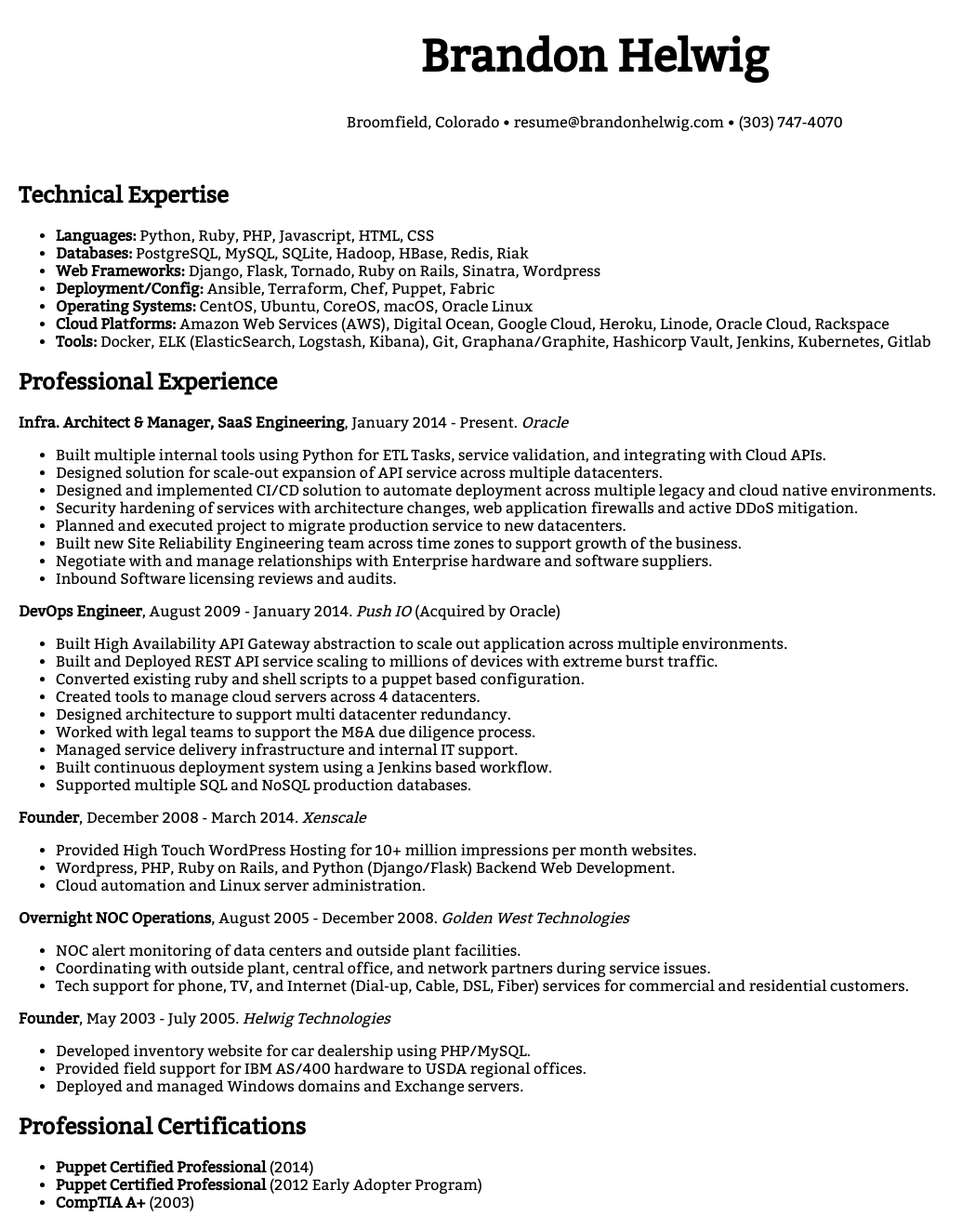
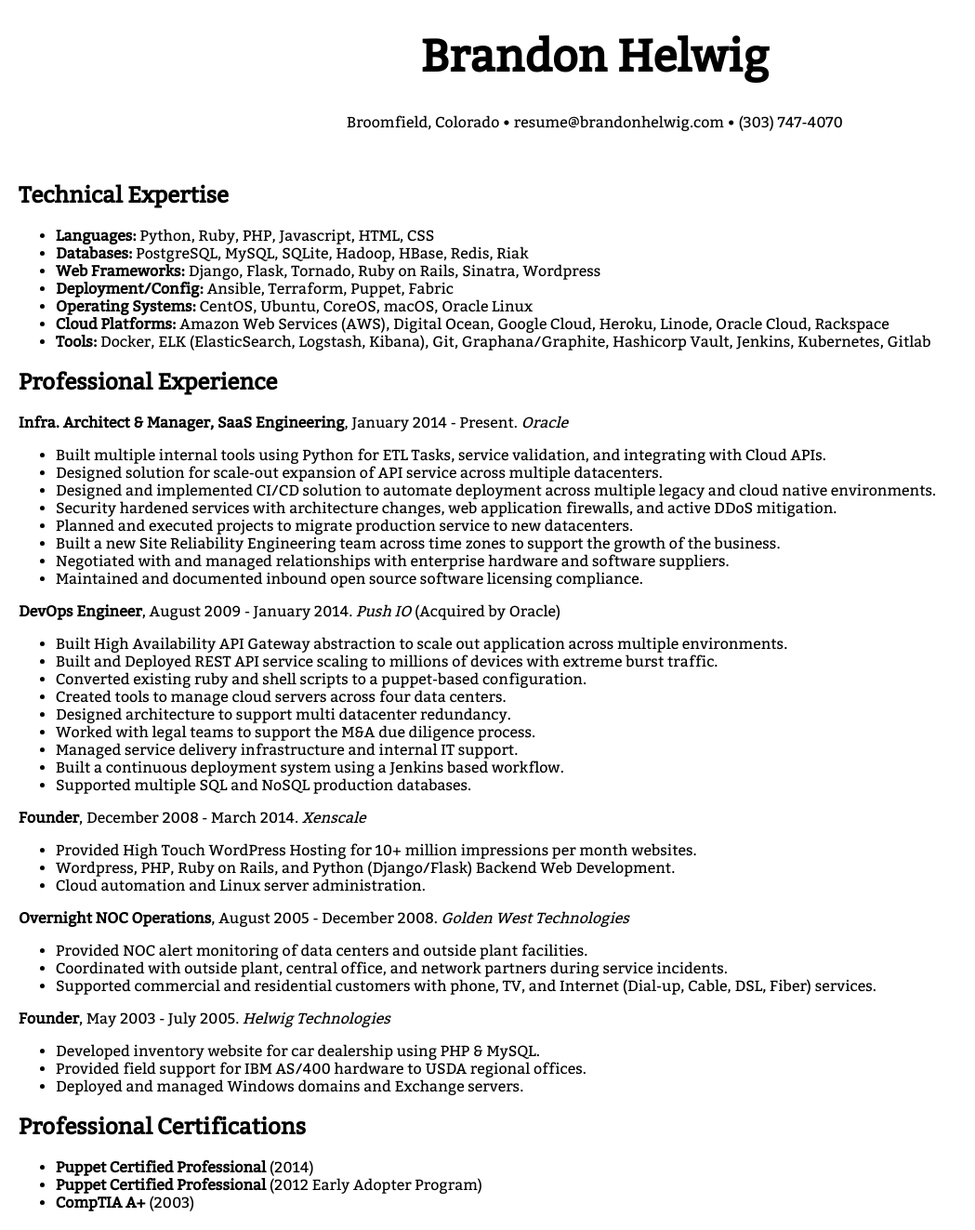
Before and after one commit to brhelwig/brandonhelwig.com, a Jekyll site: the page built from resume.md, in a window 1280 px wide. Shown: the whole page at 93% size, without its empty margins (0-1049 px from the left). Built offline with Jekyll 4.4.1, drawn with Linux system fonts in a browser that asks for light colours.

Commit message:
Update resume.md

```diff
--- a/resume.md
+++ b/resume.md
@@ -14,7 +14,7 @@
 * **Languages:** Python, Ruby, PHP, Javascript, HTML, CSS
 * **Databases:** PostgreSQL, MySQL, SQLite, Hadoop, HBase, Redis, Riak
 * **Web Frameworks:** Django, Flask, Tornado, Ruby on Rails, Sinatra, Wordpress
-* **Deployment/Config:** Ansible, Terraform, Chef, Puppet, Fabric
+* **Deployment/Config:** Ansible, Terraform, Puppet, Fabric
 * **Operating Systems:** CentOS, Ubuntu, CoreOS, macOS, Oracle Linux
 * **Cloud Platforms:** Amazon Web Services (AWS), Digital Ocean, Google Cloud, Heroku, Linode, Oracle Cloud, Rackspace
 * **Tools:** Docker, ELK (ElasticSearch, Logstash, Kibana), Git, Graphana/Graphite, Hashicorp Vault, Jenkins, Kubernetes, Gitlab
@@ -26,22 +26,22 @@
   * Built multiple internal tools using Python for ETL Tasks, service validation, and integrating with Cloud APIs.
   * Designed solution for scale-out expansion of API service across multiple datacenters.
   * Designed and implemented CI/CD solution to automate deployment across multiple legacy and cloud native environments.
-  * Security hardening of services with architecture changes, web application firewalls and active DDoS mitigation.
-  * Planned and executed project to migrate production service to new datacenters.
-  * Built new Site Reliability Engineering team across time zones to support growth of the business.
-  * Negotiate with and manage relationships with Enterprise hardware and software suppliers.
-  * Inbound Software licensing reviews and audits.
+  * Security hardened services with architecture changes, web application firewalls, and active DDoS mitigation.
+  * Planned and executed projects to migrate production service to new datacenters.
+  * Built a new Site Reliability Engineering team across time zones to support the growth of the business.
+  * Negotiated with and managed relationships with enterprise hardware and software suppliers.
+  * Maintained and documented inbound open source software licensing compliance.
 
 **DevOps Engineer**, August 2009 - January 2014. *Push IO* (Acquired by Oracle)
 
   * Built High Availability API Gateway abstraction to scale out application across multiple environments.
   * Built and Deployed REST API service scaling to millions of devices with extreme burst traffic.
-  * Converted existing ruby and shell scripts to a puppet based configuration.
-  * Created tools to manage cloud servers across 4 datacenters.
+  * Converted existing ruby and shell scripts to a puppet-based configuration.
+  * Created tools to manage cloud servers across four data centers.
   * Designed architecture to support multi datacenter redundancy.
   * Worked with legal teams to support the M&A due diligence process.
   * Managed service delivery infrastructure and internal IT support.
-  * Built continuous deployment system using a Jenkins based workflow.
+  * Built a continuous deployment system using a Jenkins based workflow.
   * Supported multiple SQL and NoSQL production databases.
 
 **Founder**, December 2008 - March 2014. *Xenscale*
@@ -52,13 +52,13 @@
 
 **Overnight NOC Operations**, August 2005 - December 2008. *Golden West Technologies*
 
-  * NOC alert monitoring of data centers and outside plant facilities.
-  * Coordinating with outside plant, central office, and network partners during service issues.
-  * Tech support for phone, TV, and Internet (Dial-up, Cable, DSL, Fiber) services for commercial and residential customers.
+  * Provided NOC alert monitoring of data centers and outside plant facilities.
+  * Coordinated with outside plant, central office, and network partners during service incidents.
+  * Supported commercial and residential customers with phone, TV, and Internet (Dial-up, Cable, DSL, Fiber) services.
 
 **Founder**, May 2003 - July 2005. *Helwig Technologies*
 
-  * Developed inventory website for car dealership using PHP/MySQL.
+  * Developed inventory website for car dealership using PHP & MySQL.
   * Provided field support for IBM AS/400 hardware to USDA regional offices.
   * Deployed and managed Windows domains and Exchange servers.
 
```
